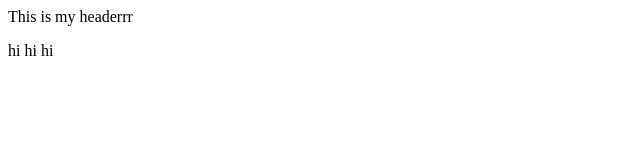
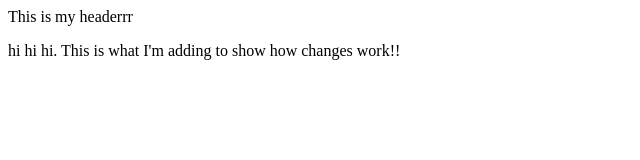
Before and after one commit to AustinFarrand/WebDevFirstRepo, a plain HTML site: page index.html in a window 1280 px wide. Shown: the whole page, without its empty margins (0-640 px from the left). Drawn offline with Linux system fonts and the light colour scheme.

Commit message:
Added some text to paragraph
First commited change

```diff
--- a/index.html
+++ b/index.html
@@ -5,7 +5,7 @@
   </head>
   <body>
     <header>This is my headerrr</header>
-    <p>hi hi hi</p>
+    <p>hi hi hi. This is what I'm adding to show how changes work!!</p>
   </body>
 
 </html>
```
